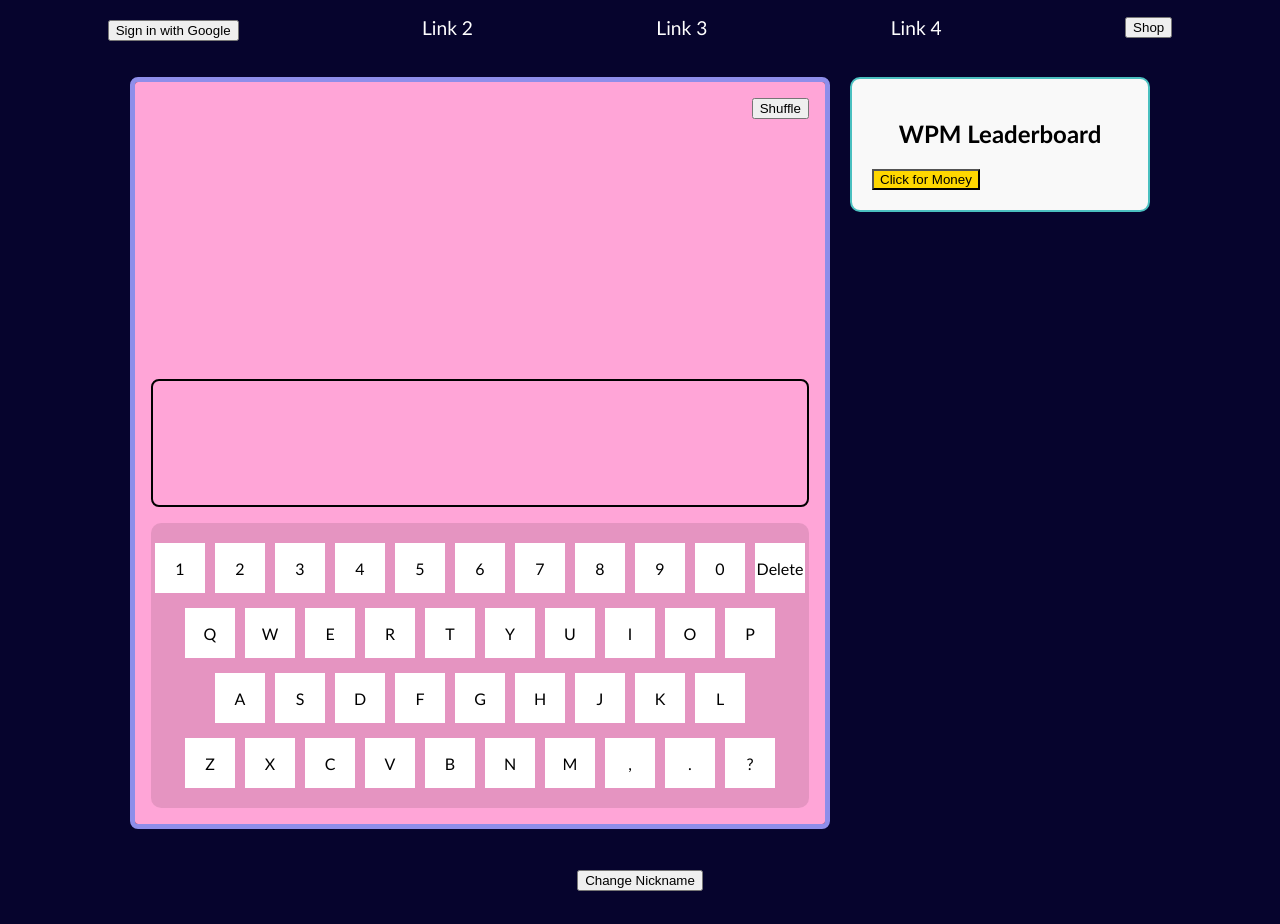
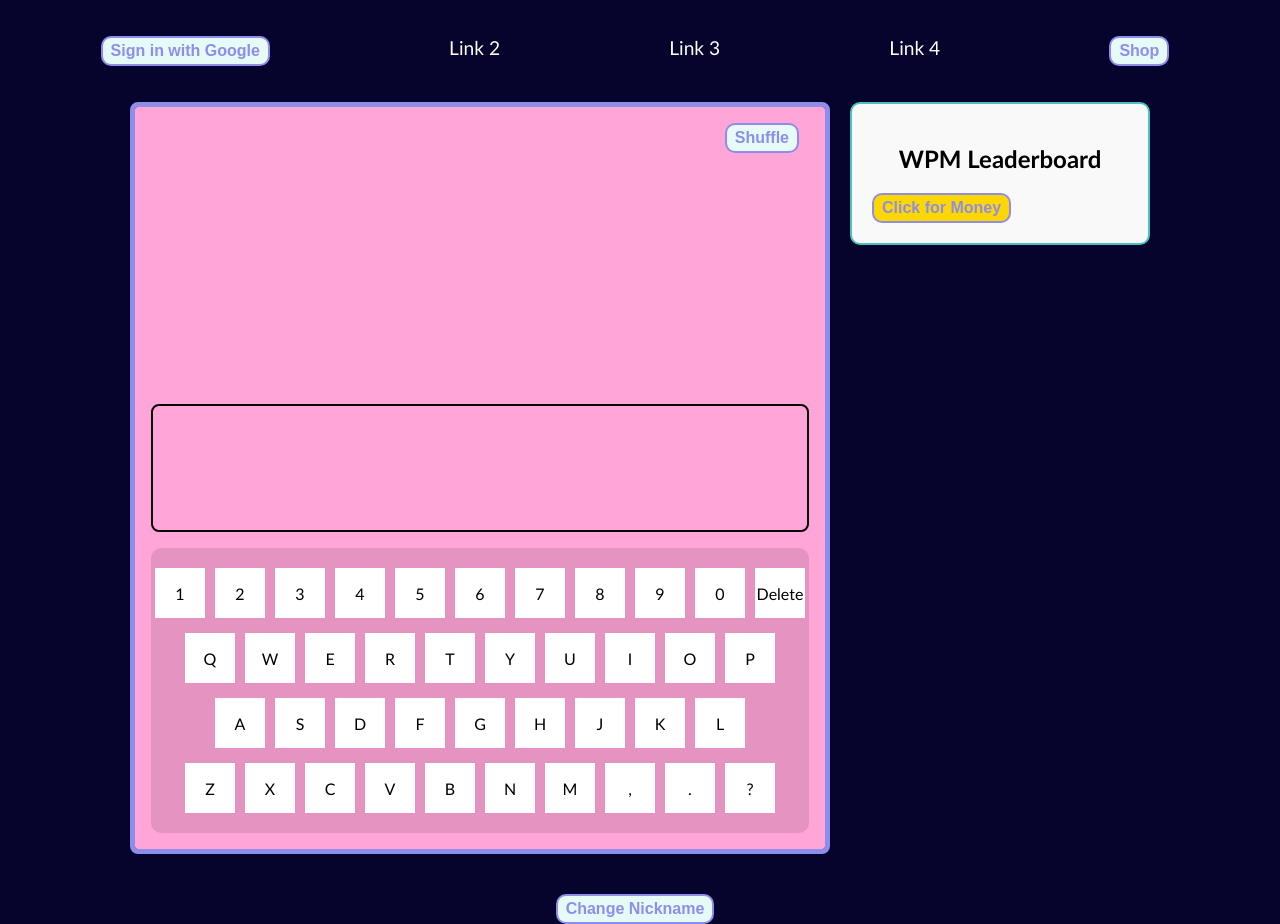
Before and after one commit to BowlofRocks/typingSimulator, a website with bundled scripts: page public/index.html in a window 1280 px wide. Before the commit the page ends 891 px from the top, so only its background shows below. Built offline with nearby package versions, Linux system fonts and the light colour scheme; no server answers.

Commit message:
button styles pushed

```diff
--- a/public/styles/style.css
+++ b/public/styles/style.css
@@ -1,34 +1,50 @@
 :root {
+    /* buttons */
+    --clear-accent: rgb(142, 142, 234);
+    /* define clear accent color for buttons */
+    --clear-rgba: #e6faf8;
+    /* define clear rgba color for buttons */
+    --clear-light: #ffffff;
+
+
+    /* default skin */
+
 
     --default-bgcolor: rgb(6, 4, 45);
     --default-contcolor: rgb(255, 165, 215);
     --default-bordercolor: rgb(142, 142, 234);
+
 
     /* Shop 1 */
     --shop1-bg-color: #335145;
     --shop1-border-color: #91972a;
     --shop1-box-color: #f2f2f2;
 
+
     /* Shop 2 */
     --shop2-bg-color: #661300;
     --shop2-border-color: #ffaa5a;
     --shop2-box-color: #fff799;
+
 
     /* Shop 3 */
     --shop3-bg-color: #d29632;
     --shop3-border-color: #d29632;
     --shop3-box-color: #d29632;
 
+
     /* Shop 4 */
     --shop4-bg-color: #14293e;
     --shop4-border-color: #1fc1d6;
     --shop4-box-color: #caf7ef;
+
 
     /* Shop 5 */
     --shop5-bg-color: #20063b;
     --shop5-border-color: #cc3363;
     --shop5-box-color: #62c370;
    }
+
 
    #first-color,
    #second-color,
@@ -38,20 +54,24 @@
     display: none;
    }
 
+
    #box {
     border-style: solid;
     border-width: 10px;
    }
 
+
    #currency-incrementor {
     background-color: gold;
    }
+
 
    /* Dropdown */
    .dropdown {
     position: relative;
     display: inline-block;
    }
+
 
    .dropdown-content {
     display: none;
@@ -62,6 +82,7 @@
     z-index: 1;
    }
 
+
    .dropdown-content button {
     color: black;
     padding: 12px 16px;
@@ -69,13 +90,16 @@
     display: block;
    }
 
+
    .dropdown:hover .dropdown-content {
     display: block;
    }
 
+
    * {
     box-sizing: border-box;
    }
+
 
    body {
     align-items: start;
@@ -85,9 +109,12 @@ body {
     background-color: var(--default-bgcolor);
    }
 
-body, .quote-input {
-    font-family: 'Gill Sans', 'Gill Sans MT', Calibri, 'Trebuchet MS', sans-serif;
+
+   body,
+   .quote-input {
+    font-family: "Gill Sans", "Gill Sans MT", Calibri, "Trebuchet MS", sans-serif;
    }
+
 
    .main-content {
     display: grid;
@@ -100,22 +127,27 @@ body, .quote-input {
     grid-template-rows: auto 1fr; /* Add this line to allocate space for the navbar */
    }
 
+
    .navbar {
     width: 100%;
     padding: 1rem;
    }
+
 
    .nav-list {
     list-style-type: none;
     display: flex;
     justify-content: space-around;
     margin: 0;
+    margin-top: 20px;
     padding: 0;
    }
+
 
    .nav-item {
     margin: 0;
    }
+
 
    .nav-link {
     color: white;
@@ -123,14 +155,16 @@ body, .quote-input {
     font-size: 1.2rem;
    }
 
+
    .nav-link:hover {
     text-decoration: underline;
    }
 
+
    .container {
     background-color: var(--default-contcolor);
     padding: 1rem;
-    border-radius: .5rem;
+    border-radius: 0.5rem;
     width: 100%;
     max-width: 700px;
     min-height: 47rem;
@@ -142,11 +176,13 @@ body, .quote-input {
     overflow-y: auto; /* Enable vertical scroll if content exceeds height */
    }
 
+
    button#replayButton {
     position: absolute;
     top: 1rem;
     right: 1rem;
    }
+
 
    .stats {
     display: flex;
@@ -157,13 +193,17 @@ button#replayButton {
     justify-content: space-around;
    }
 
-.timer, .wpm, .accuracy {
+
+   .timer,
+   .wpm,
+   .accuracy {
     font-size: 2rem;
     color: rgb(152, 224, 254);
     font-weight: bold;
     margin: 0.5rem 0;
     text-align: center;
    }
+
 
    .quote-display {
     margin: 1rem;
@@ -172,6 +212,7 @@ button#replayButton {
     flex: 1; /* Allow to grow and fill available space */
    }
 
+
    .quote-input {
     background-color: transparent;
     border: 2px solid rgb(6, 4, 45);
@@ -179,24 +220,28 @@ button#replayButton {
     width: 100%;
     height: 8rem;
     resize: none;
-    padding: .5rem 1rem;
+    padding: 0.5rem 1rem;
     font-size: 1rem;
-    border-radius: .5rem;
+    border-radius: 0.5rem;
     flex-shrink: 0; /* Prevent from shrinking */
    }
+
 
    .quote-input:focus {
     border-color: black;
    }
 
+
    .correct {
     color: rgb(253, 234, 183);
    }
+
 
    .incorrect {
     color: #ff234a;
     text-decoration: underline;
    }
+
 
    .keyboard {
     display: flex;
@@ -210,6 +255,7 @@ button#replayButton {
     max-width: 700px;
    }
 
+
    .key {
     width: 50px;
     height: 50px;
@@ -222,15 +268,18 @@ button#replayButton {
     user-select: none;
    }
 
+
    .key-row {
     display: flex;
     justify-content: center;
     margin-bottom: 5px;
    }
 
+
    .key.highlight {
     background-color: yellow;
    }
+
 
    .leaderboard-entry {
     display: flex;
@@ -238,10 +287,12 @@ button#replayButton {
     margin-bottom: 10px;
    }
 
+
    .user-id {
     width: 100px;
     font-weight: bold;
    }
+
 
    .wpm-bar {
     background-color: rgba(75, 192, 192, 0.2);
@@ -249,6 +300,7 @@ button#replayButton {
     padding: 5px;
     margin-left: 10px;
    }
+
 
    #leaderboard-section {
     border: 2px solid #4bc0c0;
@@ -258,9 +310,11 @@ button#replayButton {
     align-self: start; /* Align to the top */
    }
 
+
    #leaderboard-section h2 {
     text-align: center;
    }
+
 
    .popup {
     display: none;
@@ -274,6 +328,7 @@ button#replayButton {
     background-color: rgba(0, 0, 0, 0.5);
    }
 
+
    .popup-content {
     background-color: #fefefe;
     margin: 10% auto;
@@ -282,12 +337,14 @@ button#replayButton {
     width: 80%;
    }
 
+
    .close {
     color: #aaa;
     float: right;
     font-size: 28px;
     font-weight: bold;
    }
+
 
    .close:hover,
    .close:focus {
@@ -299,14 +356,18 @@ button#replayButton {
 
    /* Media Queries for Responsive Design */
    @media (max-width: 768px) {
-    .timer, .wpm, .accuracy {
+    .timer,
+    .wpm,
+    .accuracy {
       font-size: 1.5rem;
       margin: 0.5rem 0;
     }
 
+
     .quote-input {
       height: 6rem;
     }
+
 
     .key {
       width: 40px;
@@ -314,14 +375,17 @@ button#replayButton {
       line-height: 40px;
     }
 
+
     .main-content {
       grid-template-columns: 1fr; /* Single column layout on smaller screens */
       gap: 0;
     }
 
+
     .container {
       grid-column: 1 / -1; /* Span all columns on smaller screens */
     }
+
 
     #leaderboard-section {
       grid-column: 1 / -1; /* Span all columns on smaller screens */
@@ -330,16 +394,21 @@ button#replayButton {
     }
    }
 
+
    @media (max-width: 480px) {
-    .timer, .wpm, .accuracy {
+    .timer,
+    .wpm,
+    .accuracy {
       font-size: 1.2rem;
     }
+
 
     .key {
       width: 30px;
       height: 30px;
       line-height: 30px;
     }
+
 
     button#replayButton {
       position: relative;
@@ -348,11 +417,32 @@ button#replayButton {
       margin-top: 1rem;
     }
 
+
     .keyboard {
       padding: 5px;
     }
    }
 
-.quote-display {
-    user-select: none;
+
+   /* buttons */
+
+
+   button {
+    font-size: 1rem; /* Adjust the font size to make it smaller */
+    font-weight: 700;
+    padding: 0.25em 0.5em; /* Adjust the padding to make the button smaller */
+    color: var(--clear-accent);
+    border: 2px solid var(--clear-accent); /* Adjust the border size to be smaller */
+    border-radius: 10px; /* Adjust the border-radius if necessary */
+    background-color: var(--clear-rgba);
+    margin-right: 10px;
+    transition: transform 0.5s ease 0s;
    }
+
+
+   button:hover {
+      transform: translateY(-3px);
+      /* makes the buttons go up a little bit when hovered */
+      background-color: var(--clear-accent);
+      color: var(--clear-light);
+   }
```
Lines whose indentation alone changed are shown as unchanged.
